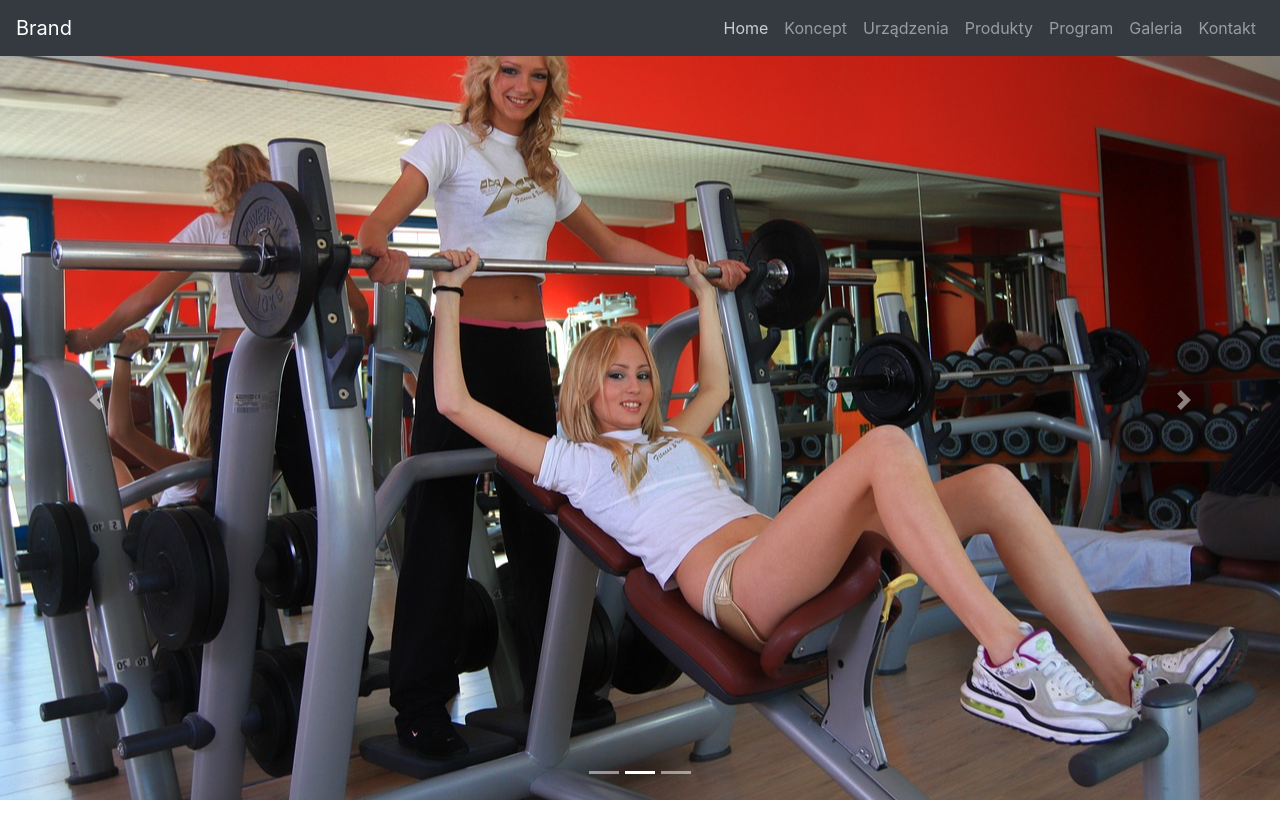
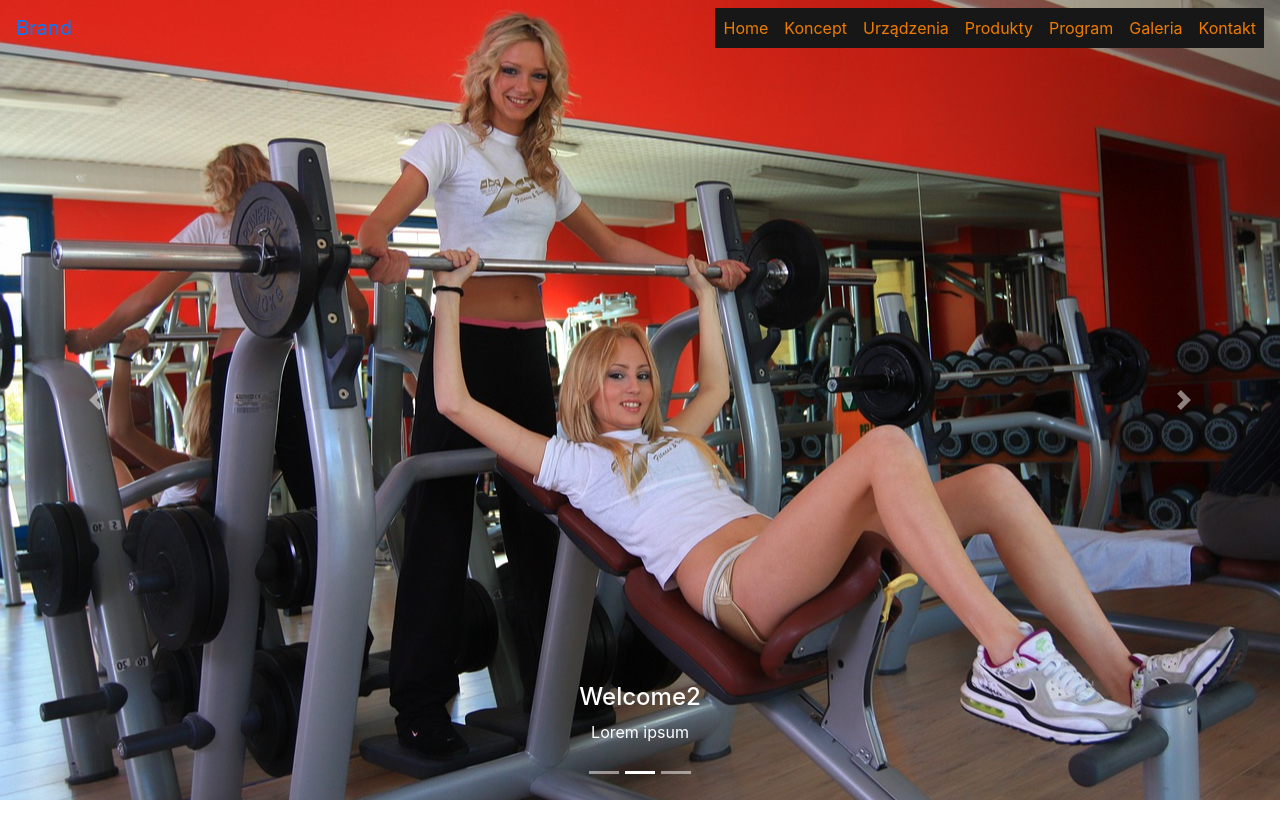
Before and after one commit to wasilPaul/sf-website-concept, a plain HTML site: page index.html in a window 1280 px wide. Both pictures are taken after a click on the link "Home". Shown: the top 838 px of the page. Before the commit the page ends 800 px from the top, so only its background shows below. Drawn offline with Linux system fonts and the light colour scheme.

Commit message:
CSS - implementation of the BEM convention

```diff
--- a/css/style.css
+++ b/css/style.css
@@ -1,12 +1,25 @@
+:root {
+    --sf-primary-color: rgb(239, 124, 0);
+    --sf-dark-color: rgb(23, 23, 23);
+}
+
+.nav-link-sf-brand {
+    background: var(--sf-dark-color);
+    color: var(--sf-primary-color);
+}
+
 .container-fluid {
     margin: 0;
     padding: 0;
 }
 
-.carousel-item-1 {
+.carousel-item-img {
     background: url(../img/girls-2281978_1280.jpg) no-repeat center center fixed;
     width: auto;
     height: 100vh;
     background-size: cover;
+}
 
+#second {
+    height: 100vh;
 }
--- a/index.html
+++ b/index.html
@@ -18,7 +18,7 @@
 <body>
 
   <!-- NAVIGATION START -->
-  <nav class="navbar navbar-expand-sm navbar-dark bg-dark fixed-top">
+  <nav class="navbar navbar-expand-sm sf-brand fixed-top">
     <a class="navbar-brand" href="#">Brand</a>
     <button class="navbar-toggler" type="button" data-toggle="collapse" data-target="#navbarText" aria-controls="navbarText"
       aria-expanded="false" aria-label="Toggle navigation">
@@ -27,25 +27,25 @@
     <div class="collapse navbar-collapse ml-auto" id="navbarText">
       <ul class="navbar-nav ml-auto">
         <li class="nav-item">
-          <a class="nav-link" href="#">Home</a>
+          <a class="nav-link nav-link-sf-brand" href="#">Home</a>
         </li>
         <li class="nav-item">
-          <a class="nav-link" href="#">Koncept</a>
+          <a class="nav-link nav-link-sf-brand" href="#">Koncept</a>
         </li>
         <li class="nav-item">
-          <a class="nav-link" href="#">Urządzenia</a>
+          <a class="nav-link nav-link-sf-brand" href="#">Urządzenia</a>
         </li>
         <li class="nav-item">
-          <a class="nav-link" href="#">Produkty</a>
+          <a class="nav-link nav-link-sf-brand" href="#">Produkty</a>
         </li>
         <li class="nav-item">
-          <a class="nav-link" href="#">Program</a>
+          <a class="nav-link nav-link-sf-brand" href="#">Program</a>
         </li>
         <li class="nav-item">
-          <a class="nav-link" href="#">Galeria</a>
+          <a class="nav-link nav-link-sf-brand" href="#">Galeria</a>
         </li>
         <li class="nav-item">
-          <a class="nav-link" href="#">Kontakt</a>
+          <a class="nav-link nav-link-sf-brand" href="#">Kontakt</a>
         </li>
       </ul>
     </div>
@@ -58,23 +58,31 @@
     <section id="hero" class="container-fluid">
       <div id="carouselExampleIndicators" class="carousel slide" data-ride="carousel">
         <ol class="carousel-indicators">
-          <li data-target="#carouselExampleIndicators" data-slide-to="0" class="active"></li>
+          <li data-target="#carouselExampleIndicators" data-slide-to="0"></li>
           <li data-target="#carouselExampleIndicators" data-slide-to="1"></li>
           <li data-target="#carouselExampleIndicators" data-slide-to="2"></li>
         </ol>
         <div class="carousel-inner">
           <div class="carousel-item active">
-            <div class="carousel-item-1"></div>
+            <div class="carousel-item-img"></div>
             <div class="carousel-caption d-none d-md-block">
-              <h5>Welcome</h5>
+              <h4>Welcome</h4>
               <p>Lorem ipsum</p>
             </div>
           </div>
           <div class="carousel-item">
-            <div class="carousel-item-1"></div>
+            <div class="carousel-item-img"></div>
+            <div class="carousel-caption d-none d-md-block">
+              <h4>Welcome2</h4>
+              <p>Lorem ipsum</p>
+            </div>
           </div>
           <div class="carousel-item">
-            <div class="carousel-item-1"></div>
+            <div class="carousel-item-img"></div>
+            <div class="carousel-caption d-none d-md-block">
+              <h4>Welcome3</h4>
+              <p>Lorem ipsum</p>
+            </div>
           </div>
         </div>
         <a class="carousel-control-prev" href="#carouselExampleIndicators" role="button" data-slide="prev">
```
